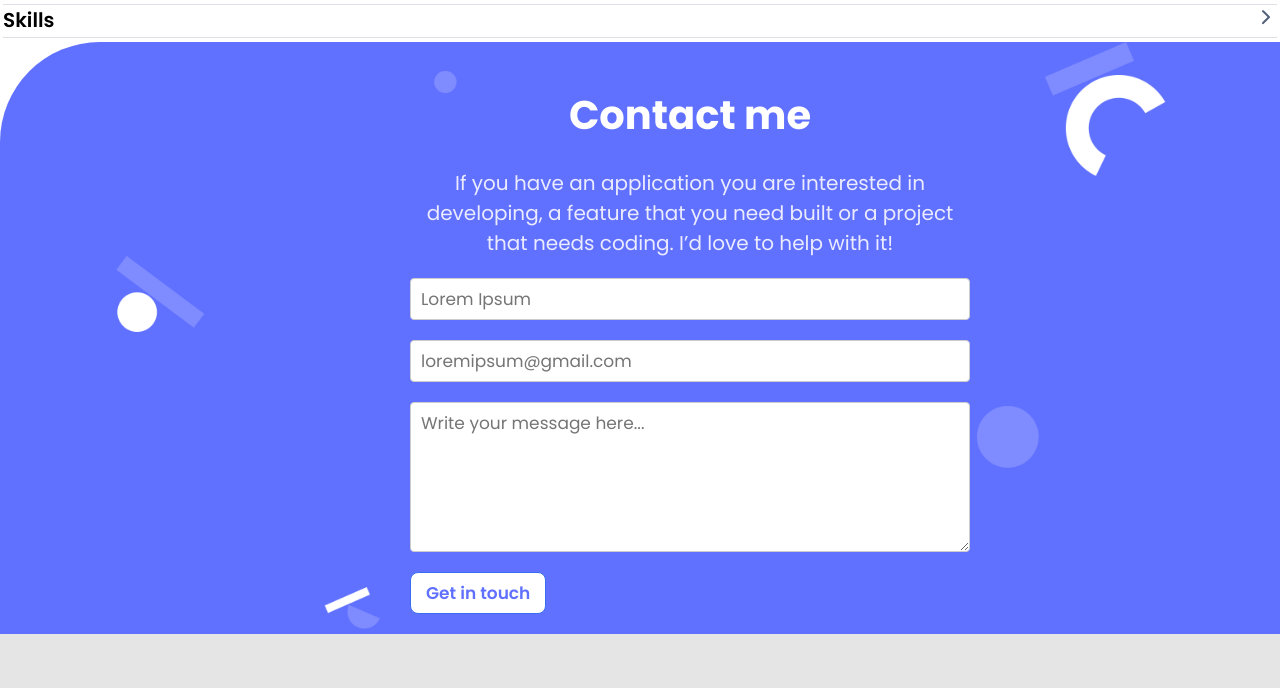
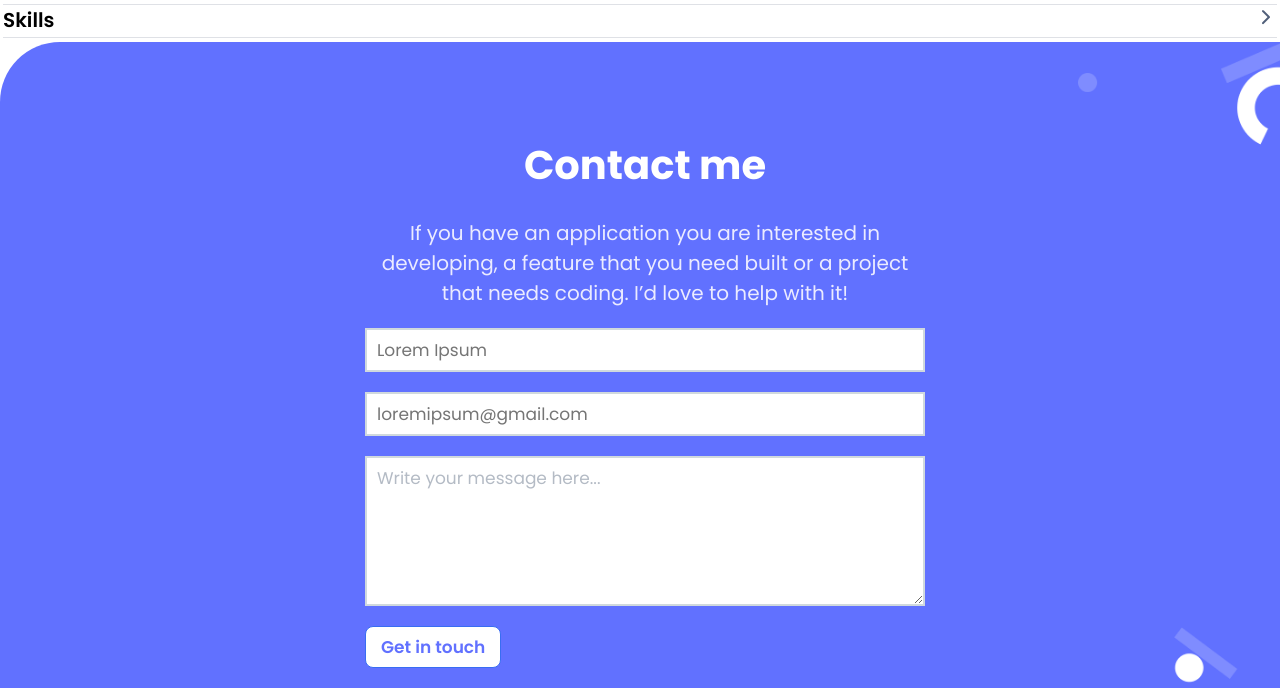
Before and after one commit to melkamu12/MyPortfoliodesktop, a website: page index.html in a window 1280 px wide. Shown: the part 5440-6128 px from the top of the page. Before the commit the page ends 6074 px from the top, so only its background shows below. Drawn offline with Linux system fonts and the light colour scheme.

Commit message:
background image, form formspree service, correcting marigin and padding, correcting border radius

```diff
--- a/index.html
+++ b/index.html
@@ -267,6 +267,7 @@
                   id="message"
                   name="message"
                   maxlength="500"
+                  class="myinput"
                   placeholder="Write your message here..."
                   required
                 ></textarea>
--- a/style.css
+++ b/style.css
@@ -303,16 +303,17 @@ body {
 /* Form styles  */
 .contact-application {
   display: flex;
-  padding-left: 100px;
+  padding-left: 10px;
+  padding-top: 50px;
   align-items: center;
   font-family: "Poppins", sans-serif;
   justify-content: center;
   background-repeat: no-repeat;
   background-size: contain;
-  background-position: center center;
+  background-position: right center;
   background-color: hsla(234, 100%, 69%, 1);
-  background-image: url("Asset/contact-bg-d.png");
-  border-radius: 100px 0 0 0;
+  background-image: url("Asset/contactmobile2x.png");
+  border-radius: 60px 0 0 0;
 }
 
 .contact-me {
@@ -352,9 +353,7 @@ input,
 textarea {
   width: 100%;
   padding: 10px;
-  border: 1px solid #ccc;
   font-family: 'Poppins', sans-serif;
-  border-radius: 4px;
   font-style: normal;
   font-weight: 400;
   font-size: 17px;
@@ -362,6 +361,8 @@ textarea {
   display: flex;
   align-items: center;
   color: hsl(218, 54%, 20%);
+  background: hsl(0, 0%, 100%);
+  border: 2px solid hsl(198, 16%, 84%);
 }
 
 textarea {
@@ -392,6 +393,20 @@ textarea {
 }
 
 .btnGettouch:hover {
-  background-color: hsla(234, 100%, 69%, 1);
+  background: hsla(234, 100%, 69%, 1);
   color: hsl(0, 0%, 100%);
 }
+
+.btnGettouch:active {
+  background: hsl(0, 0%, 100%);
+  color: linear-gradient(0deg, hsl(0, 0%, 100%), hsl(0, 0%, 100%)), linear-gradient(0deg, hsl(234, 100%, 75%), hsl(234, 100%, 75%));
+}
+
+.btnGettouch:disabled {
+  background-color: hsl(0, 0%, 80%);
+  color: hsl(218, 17%, 44%);
+}
+
+.myinput::placeholder {
+  color: hsla(217, 13%, 74%, 1);
+}
```
Also changed, not shown: Asset/contactmobile2x.png (added).
